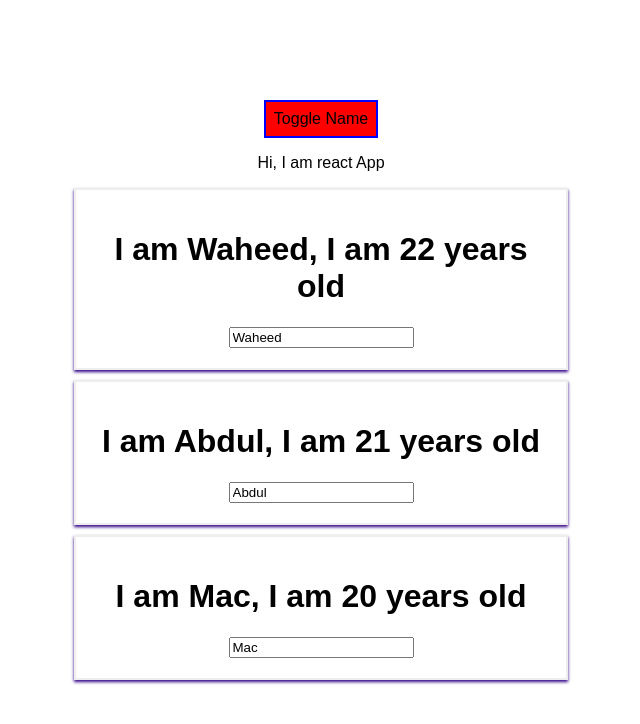
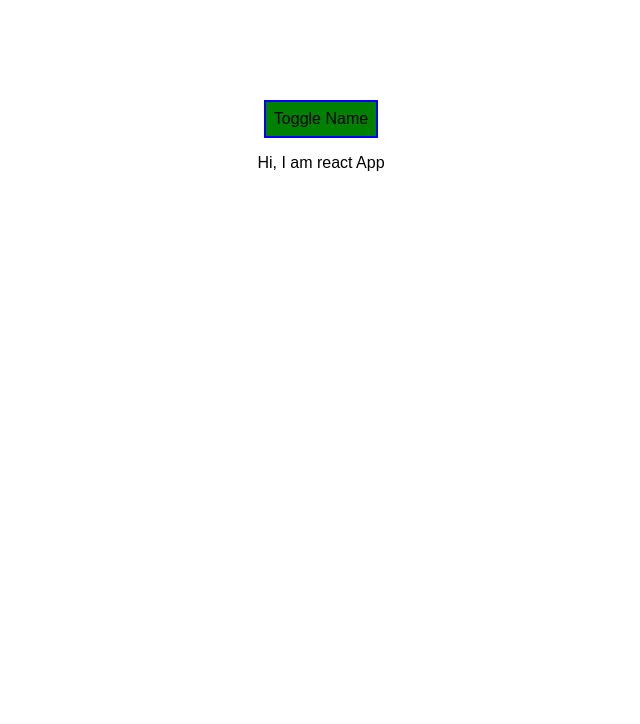
Before and after one commit to macabdul9/react-learning, a React app in the folder intro-app/: page / in a window 1280 px wide. Shown: the top 724 px of the page, without its empty margins (319-959 px from the left). Built offline with nearby package versions, Linux system fonts and the light colour scheme.

Commit message:
add files via terminal

```diff
--- a/intro-app/package.json
+++ b/intro-app/package.json
@@ -24,7 +24,6 @@
     "eslint-plugin-import": "2.18.2",
     "eslint-plugin-jsx-a11y": "6.2.3",
     "eslint-plugin-react": "7.16.0",
-    "eslint-plugin-react-hooks": "^1.6.1",
     "file-loader": "4.3.0",
     "fs-extra": "^8.1.0",
     "html-webpack-plugin": "4.0.0-beta.5",
@@ -131,5 +130,8 @@
   },
   "eslintConfig": {
     "extends": "react-app"
+  },
+  "devDependencies": {
+    "eslint-plugin-react-hooks": "^1.7.0"
   }
 }
--- a/intro-app/src/components/Cockpit/Cockpit.js
+++ b/intro-app/src/components/Cockpit/Cockpit.js
@@ -3,8 +3,24 @@ import Radium from 'radium'
 import './Cockpit.css'
 
 
-const cockpit = (props) => {
-     // Applying dynamic classes
+const cockpit = function Cockpit(props){
+
+  // React.useEffect(() => {
+  //   console.log('[Cockpit..js] useEffect')
+  //   // http request
+  //   setTimeout(()=>{
+  //     alert('data saved to cloud')
+  //   }, 1000)
+  // }, props.persons)
+
+  React.useEffect(() => {
+    console.log('[Cockpit.js] useEffect')
+    setTimeout(()=>{
+      alert('data saved into cloud')
+    }, 1)
+  }, [props.persons])
+
+    // Applying dynamic classes
     let classes = []
     let len = props.persons.length
     if(len <=2){
--- a/intro-app/src/components/Persons/Person/Person.js
+++ b/intro-app/src/components/Persons/Person/Person.js
@@ -3,7 +3,10 @@ import React from 'react';
 import './Person.css'
 import Radium from 'radium';
 
-const person = (props) =>{
+class Person extends React.Component {
+
+   render(){
+    console.log('[Person.js] rendering...')
     // adding media query
     const style = {
         '@media (min-width: 500px)':{
@@ -13,13 +16,14 @@ const person = (props) =>{
 
     return (
         <div className="Person" style={style}>
-            <h1 onClick={props.click}>I am {props.name}, I am {props.age} years old </h1>
-            <p>{props.children}</p>
+            <h1 onClick={this.props.click}>I am {this.props.name}, I am {this.props.age} years old </h1>
+            <p>{this.props.children}</p>
             {/* this is call two way binding */}
-            <input type='text'  onChange={props.change} value={props.name}/>
+            <input type='text'  onChange={this.props.change} value={this.props.name}/>
         </div>
     )
+   }
 }
 
-export default Radium(person);
+export default Radium(Person);
 // export default person
--- a/intro-app/src/components/Persons/Persons.js
+++ b/intro-app/src/components/Persons/Persons.js
@@ -3,15 +3,40 @@ import Person from './Person/Person'
 import Radium from 'radium'
 
 
-const persons = (props)=> props.persons.map((person, index) =>{
+class Persons extends React.Component{
+
+  // static getDerivedStateFromProps(props, state){
+  //   console.log('[Persons.js] getDerivedStateFromProps', props)
+  //   return state
+  // }
+
+  // shouldComponentUpdate(nextProps, nextState){
+  //   console.log('[Persons.js] shouldComponentUpdate')
+  //   return true;
+  // }
+  // getSnapshotBeforeUpdate(prevProps, prevState){
+  //   console.log('[Persons.js] ')
+  // }
+  // componentDidUpdate(){
+  //   console.log('[Persons.js] componentDidUpdate')
+  // }
+
+  render(){
+    console.log('[Persons.js] rendering...')
+    return this.props.persons.map((person, index) =>{
       return <Person
-          click={() =>props.clicked(index)}
+        click={() =>this.props.clicked(index)}
         name={person.name}
         age={person.age}
         key={person.id}
-          change={(event)=>props.changed(event, index)}
+        change={(event)=>this.props.changed(event, person.id)}
         ></Person>
   });
+  }
+
+}
 
 
-export default Radium(persons);
+
+
+export default Radium(Persons);
--- a/intro-app/src/containers/App.js
+++ b/intro-app/src/containers/App.js
@@ -6,7 +6,13 @@ import Persons from '../components/Persons/Persons';
 import Cockpit from '../components/Cockpit/Cockpit'
 
 class App extends Component {
-  // states
+
+  // constructor
+  constructor(props){
+    super(props);
+    console.log('[App.js] constructor')
+  }
+  // states, which can be intiized using state
   state = {
     persons : [
       {id:"jkfv", name:"Waheed", age:22},
@@ -14,24 +20,36 @@ class App extends Component {
       {id:"sdtghre", name:"Mac", age:20}
     ],
     otherState:"this is some other state",
-    showPersons:true
+    showPersons:false
   }
-  // switchNameHandler =(newName)=>{
-  //   // console.log('was clicked')
-  //   // this.state.persons[0].name="Robert"  this will not work to change the state see below
-  //   this.setState({persons : [
-  //     {name:newName, age:21},
-  //     {name:"Viola", age:22},
-  //     {name:"Max", age:20}
-  //   ]})
-  // }
+
+  static getDerivedStateFromProps(props, state){
+    console.log('[App.js] getDerivedStateFromProps', props)
+    return state
+  }
+
+  componentWillMount(){
+    console.log('[App.js] componentWillMount')
+  }
+  componentDidMount(){
+    console.log('[App.js] componentDidMount')
+  }
+  switchNameHandler =(newName)=>{
+    // console.log('was clicked')
+    // this.state.persons[0].name="Robert"  this will not work to change the state see below
+    this.setState({persons : [
+      {name:newName, age:21},
+      {name:"Viola", age:22},
+      {name:"Max", age:20}
+    ]})
+  }
 
   nameChangeHandler = (event, id) =>{
 
     // get the index of the id
     const personIndex = this.state.persons.findIndex(p=>{
       return p.id===id
-    })
+    });
 
     // get the person
     //  we don't want to mutate the state directly that's why destructuring
@@ -76,6 +94,7 @@ class App extends Component {
   }
   render() {
 
+    console.log('[App.js] render')
 
     let persons = null
 
```
Also changed, not shown: 1 other file (tests, documents, lock files or other folders). Lines whose indentation alone changed are shown as unchanged.
